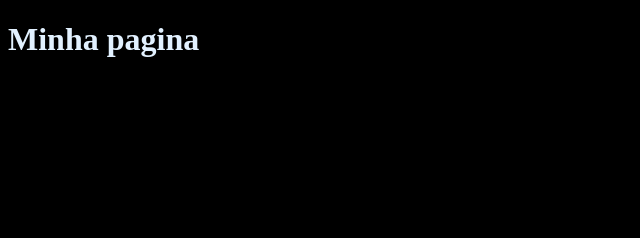
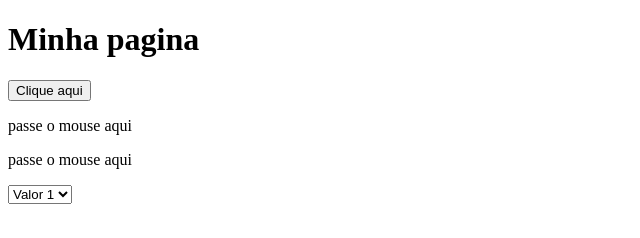
Before and after one commit to natan22gt/Programa-o-para-internet-com-JavaScript, a plain HTML site: page index.html in a window 1280 px wide. Shown: the whole page, without its empty margins (0-640 px from the left). Drawn offline with Linux system fonts and the light colour scheme.

Commit message:
aula 05: manipulação de elementos da pagina

```diff
--- a/index.html
+++ b/index.html
@@ -4,17 +4,18 @@
     <meta charset="UTF-8">
     <meta name="viewport" content="width=device-width, initial-scale=1.0">
     <script type="text/javascript" src="js/main.js"></script>
-    <link rel="stylesheet" href="css/style.css">
     <title>minha pagina</title>
 </head>
-<body>
-    <h1>
-        Minha pagina
-    </h1>
-    <!--
-        <script>
-            alert("Meu primeiro Js")
-        </script>
-    -->
+<body onload="load()">
+    <h1>Minha pagina</h1>
+    <button type="button" onclick="clicou()">Clique aqui</button>
+    <p id="agradecimento" onclick="redirecionar()"></p>
+    <p id="mousemove" onmouseover="trocar(this)" onmouseout="voltar(this)">passe o mouse aqui</p>
+    <p id="mousemove" onmouseover="trocar(this)" onmouseout="voltar(this)">passe o mouse aqui</p>
+    <select onchange="funcaoChange(this)">
+        <option value="1">Valor 1</option>
+        <option value="2">Valor 2</option>
+        <option value="3">Valor 3</option>
+    </select>
 </body>
 </html>
```
Also changed, not shown: js/main.js (+28 -0 lines).
